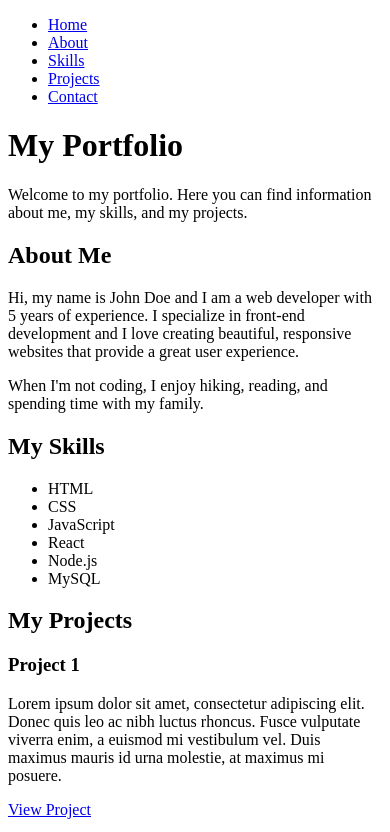
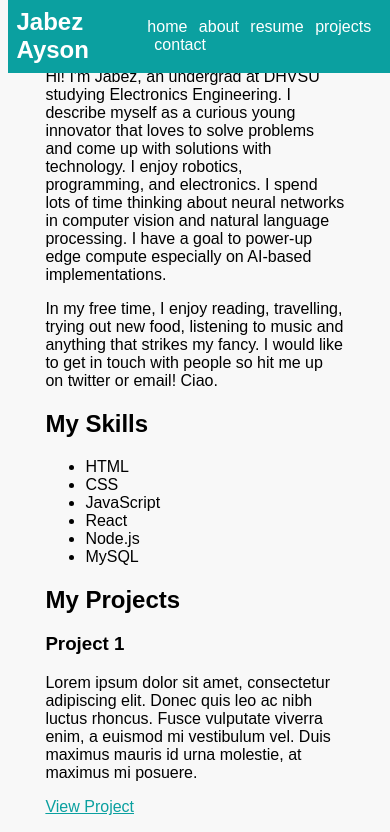
Before and after one commit to jjabb/portfolio, a plain HTML site: page index.html in a window 390 px wide. Shown: the top 832 px of the page. Drawn offline with Linux system fonts and the light colour scheme.

Commit message:
added css, nav bar
there is still a lot to do. better to copy another nav bar since it has a toggle button if small screen. w

```diff
--- a/index.html
+++ b/index.html
@@ -1,36 +1,45 @@
 <!DOCTYPE html>
 <html lang="en">
   <head>
-	<meta charset="UTF-8">
-	<meta name="viewport" content="width=device-width, initial-scale=1.0">
+    <meta charset="UTF-8" />
+    <meta name="viewport" content="width=device-width, initial-scale=1.0" />
     <title>My Portfolio</title>
-	<link rel="stylesheet" href="style.css">
+    <link rel="stylesheet" href="style.css" />
   </head>
   <body>
     <header>
       <nav>
-			<ul>
-				<li><a href="#">Home</a></li>
-				<li><a href="#about">About</a></li>
-				<li><a href="#skills">Skills</a></li>
-				<li><a href="#projects">Projects</a></li>
-				<li><a href="#contact">Contact</a></li>
-			</ul>
+        <div class="logo">
+          <h1>Jabez Ayson</h1>
+        </div>
+        <div class="nav-links">
+          <a href="#">home</a>
+          <a href="#about">about</a>
+          <a href="#resume">resume</a>
+          <a href="#projects">projects</a>
+          <a href="#contact">contact</a>
+        </div>
       </nav>
-		<div class="hero">
-			<h1>My Portfolio</h1>
-			<p>Welcome to my portfolio. Here you can find information about me, my skills, and my projects.</p>
-		</div>
     </header>
 
     <main>
       <section id="about">
-			<h2>About Me</h2>
-			<p>Hi, my name is John Doe and I am a web developer with 5 years of experience. I specialize in front-end development and I love creating beautiful, responsive websites that provide a great user experience.</p>
-			<p>When I'm not coding, I enjoy hiking, reading, and spending time with my family.</p>
+        <h2>about Me</h2>
+        <p>
+          Hi! I'm Jabez, an undergrad at DHVSU studying Electronics Engineering.
+          I describe myself as a curious young innovator that loves to solve problems
+          and come up with solutions with technology. I enjoy robotics, programming,
+          and electronics. I spend lots of time thinking about neural networks in
+          computer vision and natural language processing. I have a goal to power-up
+          edge compute especially on AI-based implementations.
+        </p>
+        <p>
+            In my free time, I enjoy reading, travelling, trying out new food, listening to music
+            and anything that strikes my fancy. I would like to get in touch with people so hit me up on twitter or email! Ciao.
+        </p>
       </section>
 
-		<section id="skills">
+      <section id="resume">
         <h2>My Skills</h2>
         <ul>
           <li>HTML</li>
@@ -46,12 +55,22 @@
         <h2>My Projects</h2>
         <div class="project">
           <h3>Project 1</h3>
-				<p>Lorem ipsum dolor sit amet, consectetur adipiscing elit. Donec quis leo ac nibh luctus rhoncus. Fusce vulputate viverra enim, a euismod mi vestibulum vel. Duis maximus mauris id urna molestie, at maximus mi posuere. </p>
+          <p>
+            Lorem ipsum dolor sit amet, consectetur adipiscing elit. Donec quis
+            leo ac nibh luctus rhoncus. Fusce vulputate viverra enim, a euismod
+            mi vestibulum vel. Duis maximus mauris id urna molestie, at maximus
+            mi posuere.
+          </p>
           <a href="#">View Project</a>
         </div>
         <div class="project">
           <h3>Project 2</h3>
-				<p>Lorem ipsum dolor sit amet, consectetur adipiscing elit. Donec quis leo ac nibh luctus rhoncus. Fusce vulputate viverra enim, a euismod mi vestibulum vel. Duis maximus mauris id urna molestie, at maximus mi posuere. </p>
+          <p>
+            Lorem ipsum dolor sit amet, consectetur adipiscing elit. Donec quis
+            leo ac nibh luctus rhoncus. Fusce vulputate viverra enim, a euismod
+            mi vestibulum vel. Duis maximus mauris id urna molestie, at maximus
+            mi posuere.
+          </p>
           <a href="#">View Project</a>
         </div>
       </section>
@@ -60,15 +79,15 @@
         <h2>Contact Me</h2>
         <form>
           <label for="name">Name</label>
-				<input type="text" id="name" name="name">
+          <input type="text" id="name" name="name" />
 
           <label for="email">Email</label>
-				<input type="email" id="email" name="email">
+          <input type="email" id="email" name="email" />
 
           <label for="message">Message</label>
           <textarea id="message" name="message"></textarea>
 
-				<input type="submit" value="Send">
+          <input type="submit" value="Send" />
         </form>
       </section>
     </main>
--- /dev/null
+++ b/style.css
@@ -0,0 +1,47 @@
+body {
+  background-color: #f8f8f8; /* Off white background color */
+  color: #000000; /* Black text color */
+  font-family: Arial, sans-serif; /* Arial as default text font */
+}
+
+a {
+  color: #0ba0a0; /* Teal as accent color for links */
+}
+
+main {
+  margin-top: 5%;
+  margin-bottom: 10%;
+  margin-left: 10%;
+  margin-right: 10%;
+}
+
+nav {
+  position: fixed; /* Ensures the nav bar is always on top */
+  top: 0;
+  width: 100%;
+  background-color: #0ba0a0; /* Teal background color */
+  color: #ffffff; /* White text color */
+  display: flex;
+  justify-content: space-evenly;
+  align-items: center;
+  padding: 1vmax;
+  padding-right: 20%;
+
+}
+
+nav h1 {
+  margin: 0px;
+}
+
+.nav-links a {
+  text-decoration: none;
+  color: #ffffff; /* White text color */
+  margin-left: 7px;
+  padding: 0%;
+
+
+}
+
+.nav-links a:first-child {
+  margin-left: 0;
+}
```
Lines whose indentation alone changed are shown as unchanged.
